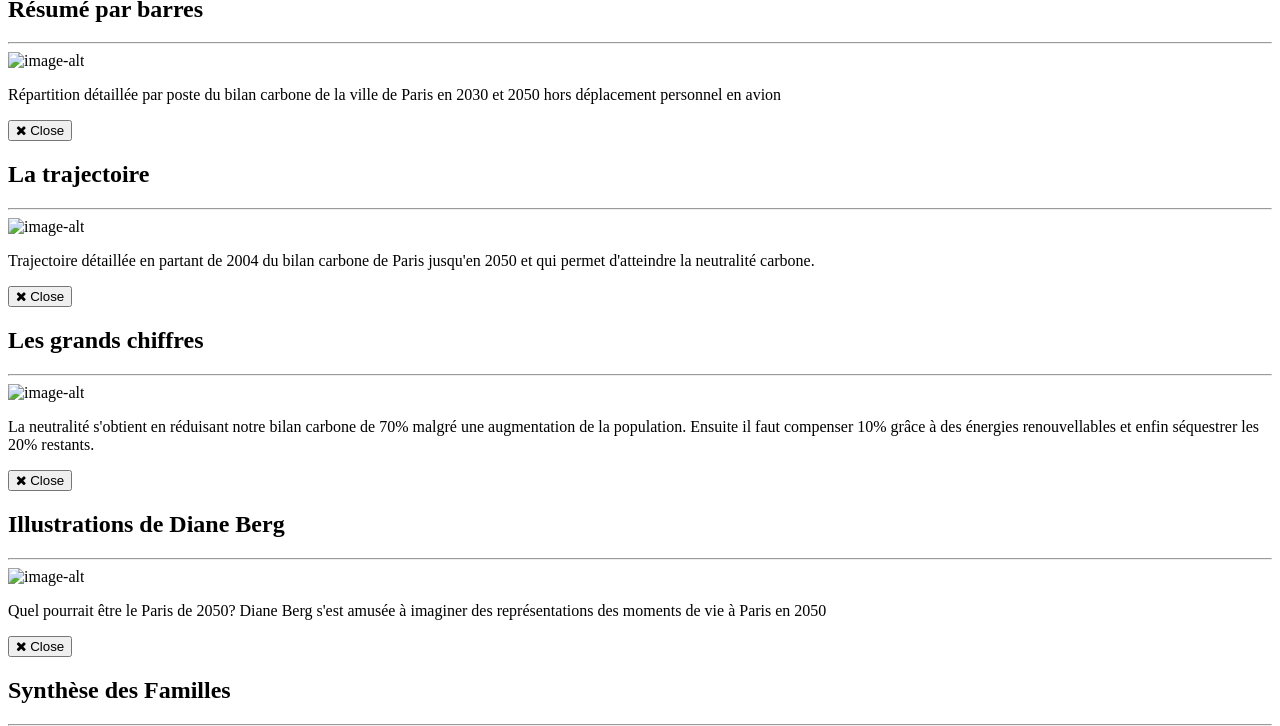
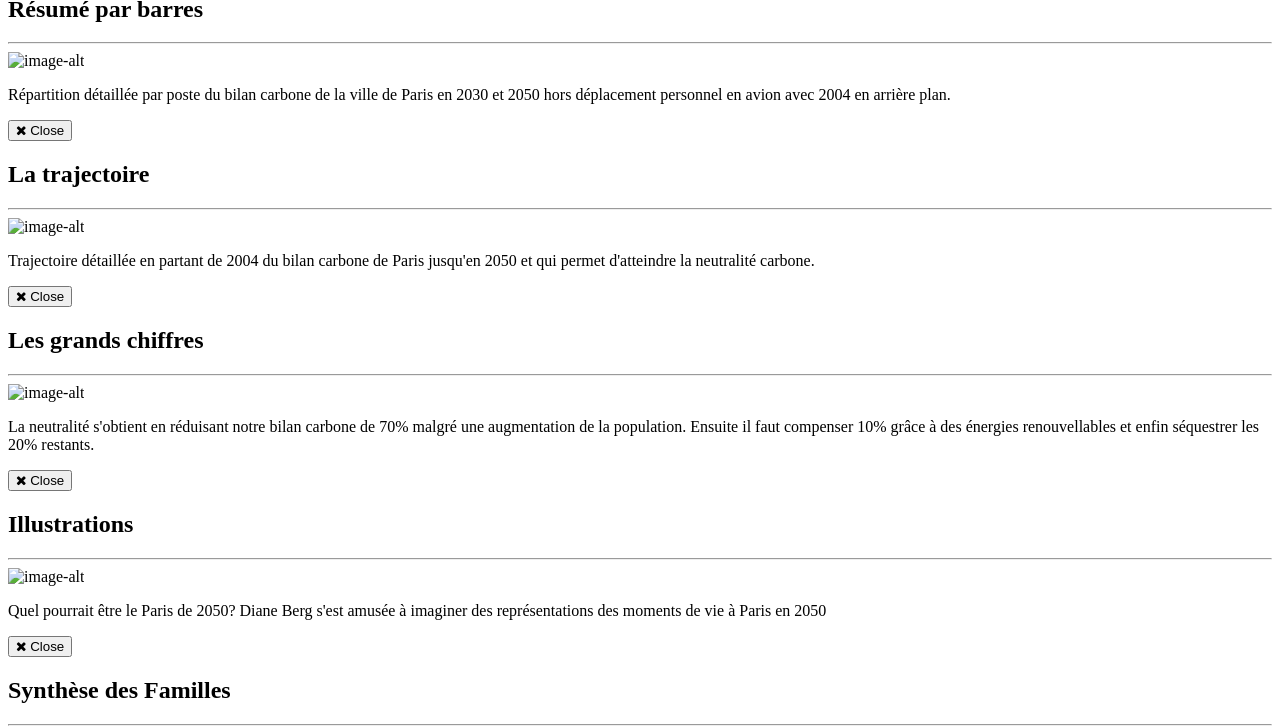
Before and after one commit to Alliages/alliages.github.io, a Jekyll site: the page built from _posts/2014-07-18-project-1.markdown, in a window 1280 px wide and 900 px high, scrolled down 4588 px, cut to the strip 174-900 px from the top of the window. Built offline with Jekyll 4.4.1, drawn with Linux system fonts in a browser that asks for light colours; some web fonts are replaced; some of the changed text lies outside the part shown.

Commit message:
Add files via upload

```diff
--- a/_posts/2014-07-13-project-6.markdown
+++ b/_posts/2014-07-13-project-6.markdown
@@ -11,5 +11,4 @@ project-date: April 2014
 client: Start Bootstrap
 category: Web Development
 description: Répartition et évolution des familles selon la carte du tendre en fonction de leurs valeurs et de leurs pratiques. Le prénom représente le chef de famille.
-
 ---
--- a/_posts/2014-07-14-project-5.markdown
+++ b/_posts/2014-07-14-project-5.markdown
@@ -11,5 +11,4 @@ project-date: April 2014
 client: Start Bootstrap
 category: Web Development
 description: Un résumé de deux familles appartenant au même cadrant : Les familles émettrices, par default.
-
 ---
--- a/_posts/2014-07-15-project-4.markdown
+++ b/_posts/2014-07-15-project-4.markdown
@@ -1,5 +1,5 @@
 ---
-title: Illustrations de Diane Berg
+title: Illustrations
 subtitle: Les quatres autres illustration de Diane Berg
 layout: default
 modal-id: 4
@@ -11,5 +11,4 @@ project-date: April 2014
 client: Start Bootstrap
 category: Web Development
 description: Quel pourrait être le Paris de 2050? Diane Berg s'est amusée à imaginer des représentations des moments de vie à Paris en 2050
-
 ---
--- a/_posts/2014-07-16-project-3.markdown
+++ b/_posts/2014-07-16-project-3.markdown
@@ -11,5 +11,4 @@ project-date: April 2014
 client: Start Bootstrap
 category: Web Development
 description: La neutralité s'obtient en réduisant notre bilan carbone de 70% malgré une augmentation de la population. Ensuite il faut compenser 10% grâce à des énergies renouvellables et enfin séquestrer les 20% restants.
-
 ---
--- a/_posts/2014-07-17-project-2.markdown
+++ b/_posts/2014-07-17-project-2.markdown
@@ -1,6 +1,6 @@
 ---
 title: La trajectoire
-subtitle: Trajectoire carbone de Paris de 2016 jusqu'en 2050
+subtitle: Bilan de Paris de 2004 jusqu'en 2050
 layout: default
 modal-id: 2
 date: 2014-07-17
@@ -11,5 +11,4 @@ project-date: April 2014
 client: Start Bootstrap
 category: Web Development
 description: Trajectoire détaillée en partant de 2004 du bilan carbone de Paris jusqu'en 2050 et qui permet d'atteindre la neutralité carbone.
-
 ---
--- a/_posts/2014-07-18-project-1.markdown
+++ b/_posts/2014-07-18-project-1.markdown
@@ -10,6 +10,5 @@ alt: image-alt
 project-date: April 2014
 client: Elioth
 category: Courbe
-description: Répartition détaillée par poste du bilan carbone de la ville de Paris en 2030 et 2050 hors déplacement personnel en avion
-
+description: Répartition détaillée par poste du bilan carbone de la ville de Paris en 2030 et 2050 hors déplacement personnel en avion avec 2004 en arrière plan.
 ---
```
Also changed, not shown: other parts of _posts/2014-07-14-project-5.markdown (+1 -1 lines).
